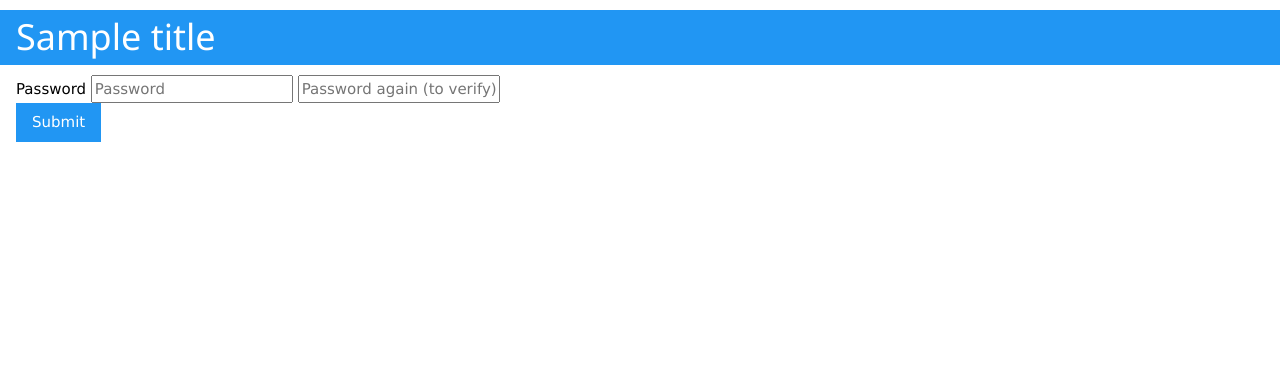
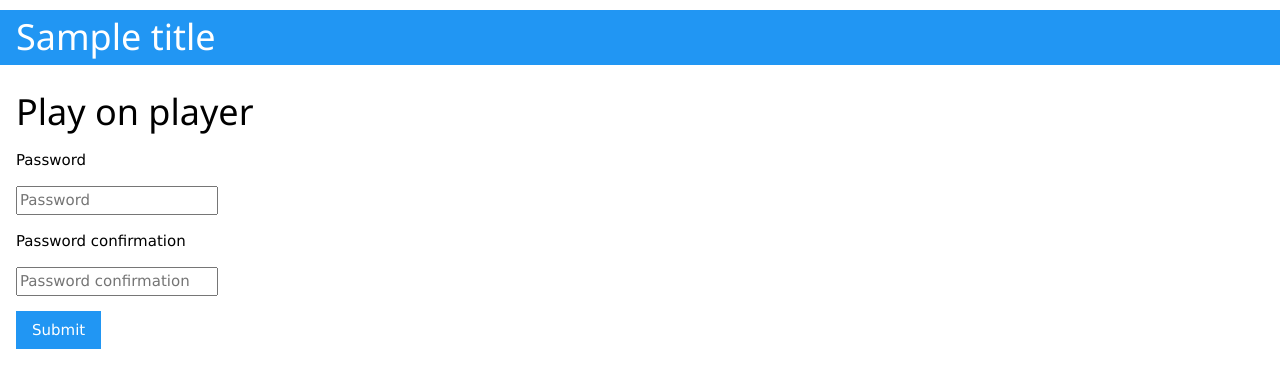
Before and after one commit to rscap/aubook, a Flask app: template app/templates/pwreset.html in a window 1280 px wide. Shown: the top 388 px of the page. Run offline with Flask 2, Linux system fonts and the light colour scheme; the template is opened without the code that fills it: most values are stand-ins (such as "Sample title", 1, 10 or a date in 2020); some libraries are stand-ins or nearby versions.

Commit message:
password reset working!

```diff
--- a/app/templates/pwreset.html
+++ b/app/templates/pwreset.html
@@ -2,12 +2,15 @@
 {% extends "layout.html" %}
 
 {% block body %}
+<title>Audiobook Player</title>
+  <h1>Play on player</h1>
 
 <form role="form" method="POST">
     <div class="form-group">
         <label for="password">Password</label>
-        <input type="password" class="form-control" id="password" name="password" placeholder="Password" required autocomplete="off">
-        <input type="password" class="form-control" id="password2" name="password2" placeholder="Password again (to verify)" required autocomplete="off">
+        <p><input type="password" class="form-control" id="password" name="password" placeholder="Password" required autocomplete="off">
+          <p><label for="password">Password confirmation</label>
+        <p><input type="password" class="form-control" id="password2" name="password2" placeholder="Password confirmation" required autocomplete="off">
     </div>
     <button class="w3-btn w3-blue" type="submit" >Submit</button>
 </form>
```
Also changed, not shown: app/views.py (+36 -5 lines), 2 other files.
